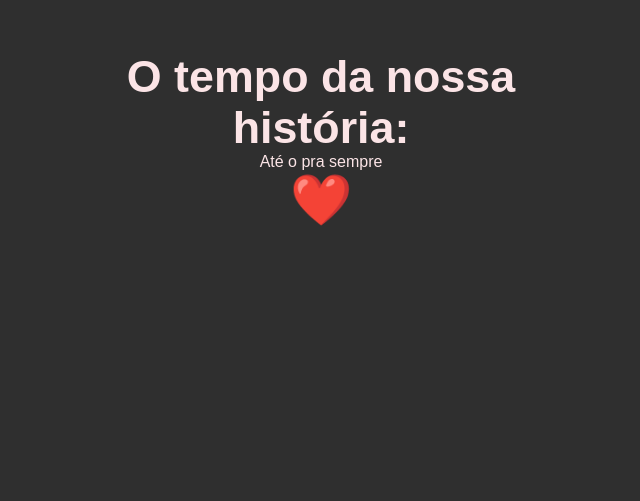
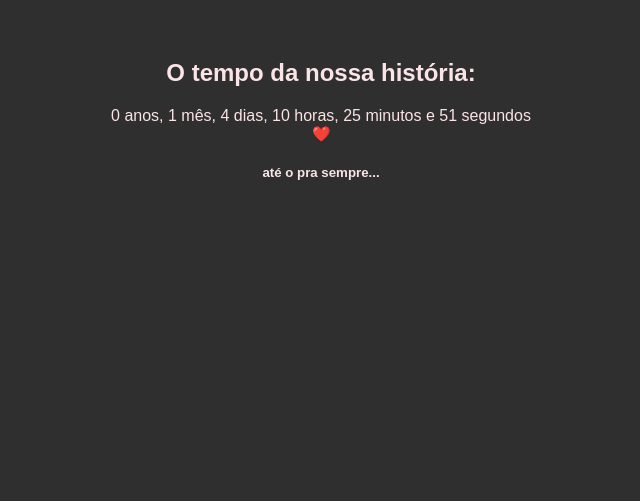
Before and after one commit to VieiraTabareu/carta-namorados, a plain HTML site: page index.html in a window 1280 px wide. Shown: the part 299-800 px from the top of the page, without its empty margins (319-959 px from the left). Drawn offline with Linux system fonts and the light colour scheme.

Commit message:
edição do contador

```diff
--- a/index.html
+++ b/index.html
@@ -15,7 +15,7 @@
     }
 
 .heart {
-  font-size: 50px;
+  font-size: 15px;
   animation: pulse 1s infinite;
 }
 
@@ -110,11 +110,10 @@
 
 <!-- Contador -->
     <section>
-      <h1>O tempo da nossa história:</h1>
-      <div id="counter" class="counter">
-        Até o pra sempre
-      </div>
+      <h2>O tempo da nossa história:</h2>
+      <div id="counter" class="counter"></div>
   <div id="heart" class="heart">❤️</div>
+<h5>até o pra sempre...</h5>
     </section>
 
 <script src="script.js"></script>
--- a/script.js
+++ b/script.js
@@ -1,28 +1,31 @@
-const start = new Date("2024-05-10T17:17:00");
+const start = new Date("2025-05-10T17:17:00");
 
-function updateCounter(){
+function updateCounter() {
   const now = new Date();
 
   // Diferença em milissegundos
   const diff = now - start;
 
-    // Cálculo de anos, meses, dias, horas
+  // Cálculo de anos, meses, dias, horas, minutos, segundos
   const years = Math.floor(diff / (1000 * 60 * 60 * 24 * 365.25));
+  const restAfterYears = diff % (1000 * 60 * 60 * 24 * 365.25);
 
-    const restAfterYears = diff % (1000 * 60 * 60 * 24 * 365.25);
   const months = Math.floor(restAfterYears / (1000 * 60 * 60 * 24 * 30));
+  const restAfterMonths = restAfterYears % (1000 * 60 * 60 * 24 * 30);
 
-    const restAfterMonths = restAfterYears % (1000 * 60 * 60 * 24 * 30);
   const days = Math.floor(restAfterMonths / (1000 * 60 * 60 * 24));
+  const restAfterDays = restAfterMonths % (1000 * 60 * 60 * 24);
 
-    const restAfterDays = restAfterMonths % (1000 * 60 * 60 * 24);
   const hours = Math.floor(restAfterDays / (1000 * 60 * 60));
+  const restAfterHours = restAfterDays % (1000 * 60 * 60);
 
+  const minutes = Math.floor(restAfterHours / (1000 * 60));
   const restAfterMinutes = restAfterHours % (1000 * 60);
+
   const seconds = Math.floor(restAfterMinutes / 1000);
 
   document.getElementById("counter").innerHTML =
-        `${years} anos, ${months} meses, ${days} dias, ${hours} horas, ${minutes} minutos e ${seconds} segundos construindo nossa jornada ❤️`;
+    `${years} anos, ${months} mês, ${days} dias, ${hours} horas, ${minutes} minutos e ${seconds} segundos`;
 }
 
 setInterval(updateCounter, 1000);
```
Lines whose indentation alone changed are shown as unchanged.
